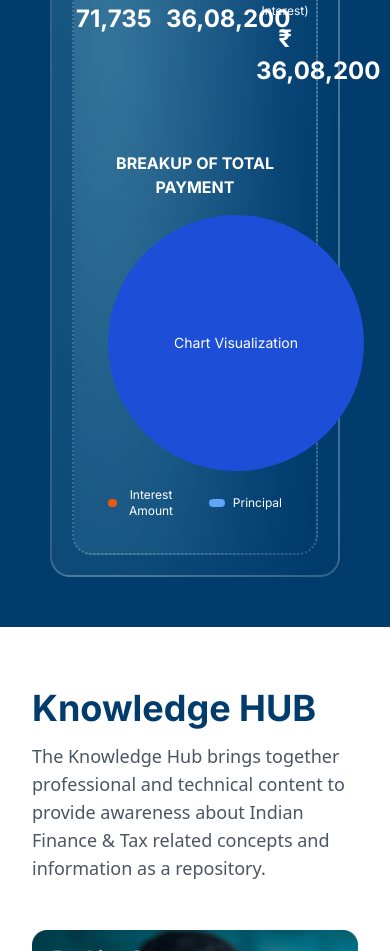
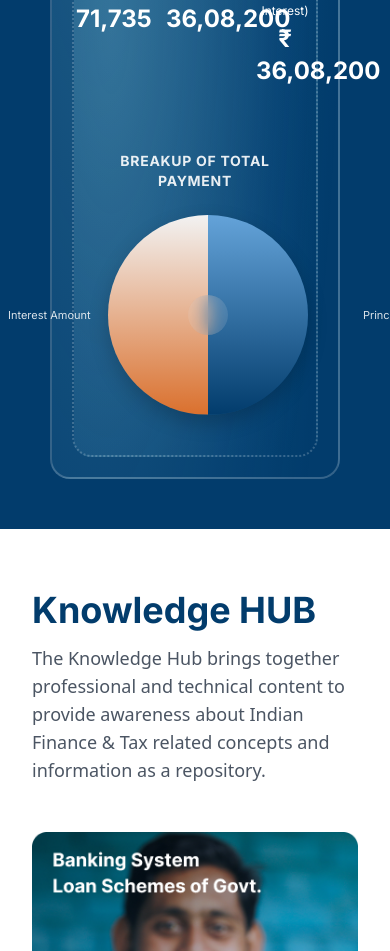
Before and after one commit to Priyanshu12-prince/icai, a React (Vite) app: page / in a window 390 px wide. Shown: the part 2925-3876 px from the top of the page. Built offline with nearby package versions, Linux system fonts and the light colour scheme.

Commit message:
change  the graph

```diff
--- a/src/components/Calculator.jsx
+++ b/src/components/Calculator.jsx
@@ -29,8 +29,6 @@ const Calculator = () => {
     { id: 'simple-interest', label: 'SIMPLE INTEREST\nCALCULATOR', active: false },
     { id: 'sip', label: 'SIP\nCALCULATOR', active: false },
     { id: 'simple-interest', label: 'SIMPLE INTEREST\nCALCULATOR', active: false },
-
-
   ];
 
   return (
@@ -126,20 +124,30 @@ const Calculator = () => {
               </div>
             </div>
 
-            {/* Chart Placeholder */}
-            <div className=" rounded-lg p-8 text-center">
-              <h4 className="font-bold mb-4">BREAKUP OF TOTAL PAYMENT</h4>
-              <div className="w-64 h-64 mx-auto bg-blue-700 rounded-full flex items-center justify-center">
-                <span className="text-sm">Chart Visualization</span>
-              </div>
-              <div className="flex justify-center gap-8 mt-4">
-                <div className="flex items-center gap-2">
-                  <div className="w-4 h-2 bg-orange-600 rounded"></div>
-                  <span className="text-xs">Interest Amount</span>
+            {/* CSS Pie Chart */}
+            <div className="rounded-lg p-8 text-center">
+              <h4 className="font-bold mb-6 text-sm tracking-wider opacity-90">BREAKUP OF TOTAL PAYMENT</h4>
+
+              <div className="chart-container-calc">
+                <div className="pie-chart-calc">
+                  {/* Left half - Interest Amount (Orange) */}
+                  <div className="pie-half-calc left-half-calc">
+                    <div className="pie-segment-calc orange-gradient-calc"></div>
+                  </div>
+
+                  {/* Right half - Principal (Blue) */}
+                  <div className="pie-half-calc right-half-calc">
+                    <div className="pie-segment-calc blue-gradient-calc"></div>
+                  </div>
+
+                  {/* Center circle for 3D effect */}
+                  <div className="center-circle-calc"></div>
                 </div>
-                <div className="flex items-center gap-2">
-                  <div className="w-4 h-2 bg-blue-400 rounded"></div>
-                  <span className="text-xs">Principal</span>
+
+                {/* Labels */}
+                <div className="chart-labels-calc">
+                  <div className="label-calc left-label-calc">Interest Amount</div>
+                  <div className="label-calc right-label-calc">Principal</div>
                 </div>
               </div>
             </div>
--- a/src/css/calculator.css
+++ b/src/css/calculator.css
@@ -63,3 +63,166 @@
     font-size: 14px;
     line-height: 19px;
 }
+/* CSS Pie Chart for Calculator Component */
+
+.chart-container-calc {
+  position: relative;
+  display: inline-block;
+  margin: 0 auto;
+}
+
+/* Pie Chart */
+.pie-chart-calc {
+  width: 250px;
+  height: 250px;
+  border-radius: 50%;
+  position: relative;
+  overflow: hidden;
+  margin: 0 auto;
+  box-shadow: 0 8px 20px rgba(0, 0, 0, 0.2);
+}
+
+.pie-half-calc {
+  position: absolute;
+  width: 50%;
+  height: 100%;
+  top: 0;
+}
+
+.left-half-calc {
+  left: 0;
+  clip-path: polygon(0 0, 100% 0, 100% 100%, 0 100%);
+}
+
+.right-half-calc {
+  right: 0;
+  clip-path: polygon(0 0, 100% 0, 100% 100%, 0 100%);
+}
+
+.pie-segment-calc {
+  width: 100%;
+  height: 100%;
+}
+
+/* Gradients */
+.orange-gradient-calc {
+  background: linear-gradient(180deg, #F2F2F2 0%, #DA702D 100%);
+}
+
+.blue-gradient-calc {
+  background: linear-gradient(0deg, #023C6C 0%, #64A3D9 100%);
+}
+
+/* Center circle for 3D effect */
+.center-circle-calc {
+  position: absolute;
+  top: 50%;
+  left: 50%;
+  transform: translate(-50%, -50%);
+  width: 50px;
+  height: 50px;
+  background: rgba(255, 255, 255, 0.1);
+  border-radius: 50%;
+  backdrop-filter: blur(10px);
+}
+
+/* Chart Labels */
+.chart-labels-calc {
+  position: absolute;
+  top: 50%;
+  left: 50%;
+  transform: translate(-50%, -50%);
+  width: 350px;
+  height: 250px;
+  pointer-events: none;
+}
+
+.label-calc {
+  position: absolute;
+  font-size: 12px;
+  opacity: 0.85;
+  font-weight: 500;
+  top: 50%;
+  transform: translateY(-50%);
+  color: white;
+}
+
+.left-label-calc {
+  left: -70px;
+  text-align: right;
+}
+
+.right-label-calc {
+  right: -70px;
+  text-align: left;
+}
+
+/* Responsive adjustments for calculator */
+@media (max-width: 1024px) {
+  .pie-chart-calc {
+    width: 220px;
+    height: 220px;
+  }
+
+  .chart-labels-calc {
+    width: 320px;
+    height: 220px;
+  }
+
+  .left-label-calc {
+    left: -60px;
+  }
+
+  .right-label-calc {
+    right: -60px;
+  }
+}
+
+@media (max-width: 768px) {
+  .pie-chart-calc {
+    width: 200px;
+    height: 200px;
+  }
+
+  .chart-labels-calc {
+    width: 300px;
+    height: 200px;
+  }
+
+  .left-label-calc {
+    left: -50px;
+    font-size: 11px;
+  }
+
+  .right-label-calc {
+    right: -50px;
+    font-size: 11px;
+  }
+
+  .center-circle-calc {
+    width: 40px;
+    height: 40px;
+  }
+}
+
+/* Hover effects */
+.pie-chart-calc:hover .pie-segment-calc {
+  filter: brightness(1.1);
+  transition: filter 0.3s ease;
+}
+
+/* Animation */
+.pie-chart-calc {
+  animation: fadeInChart 0.8s ease-in-out;
+}
+
+@keyframes fadeInChart {
+  from {
+    opacity: 0;
+    transform: scale(0.9);
+  }
+  to {
+    opacity: 1;
+    transform: scale(1);
+  }
+}
```
